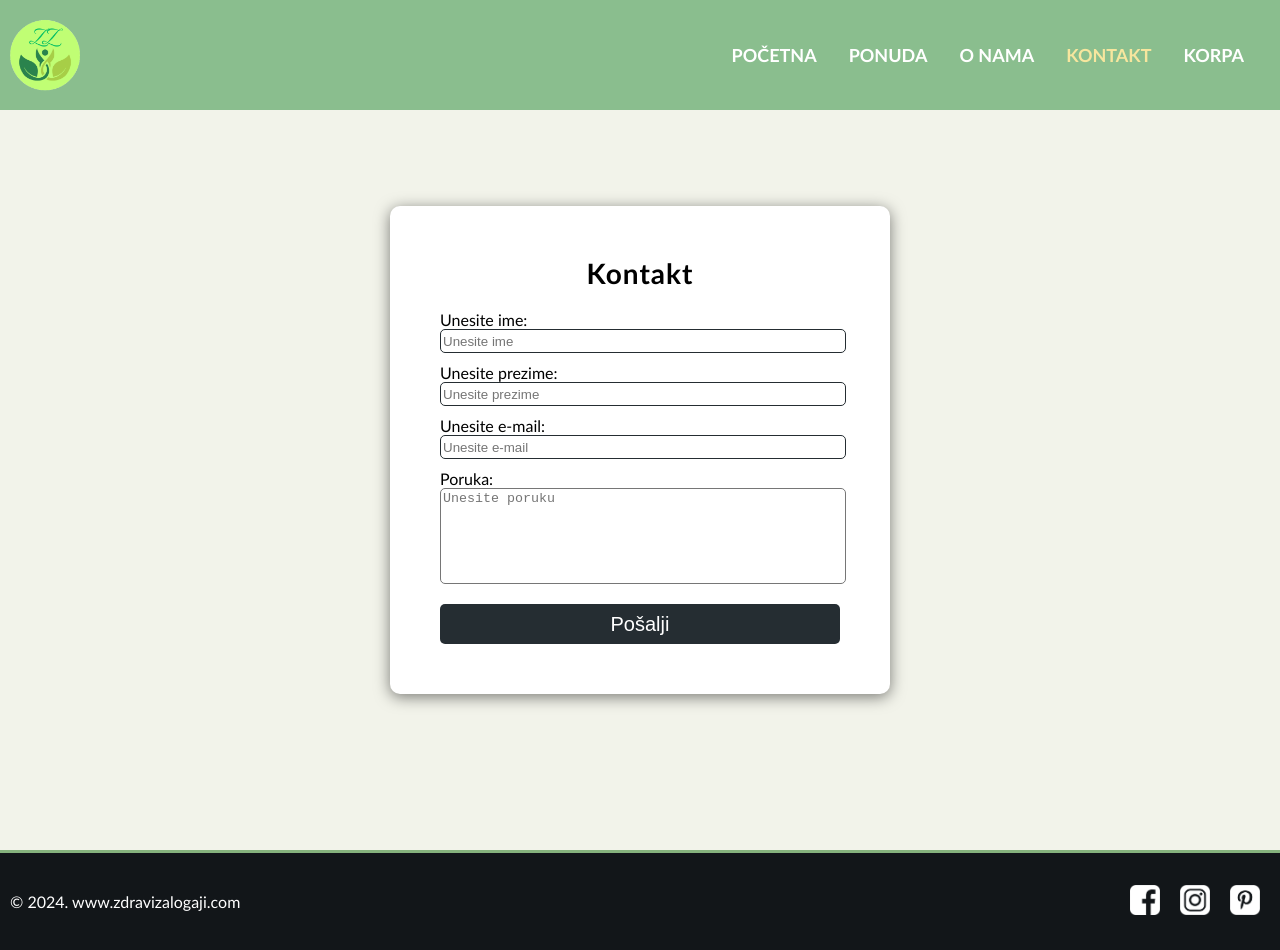
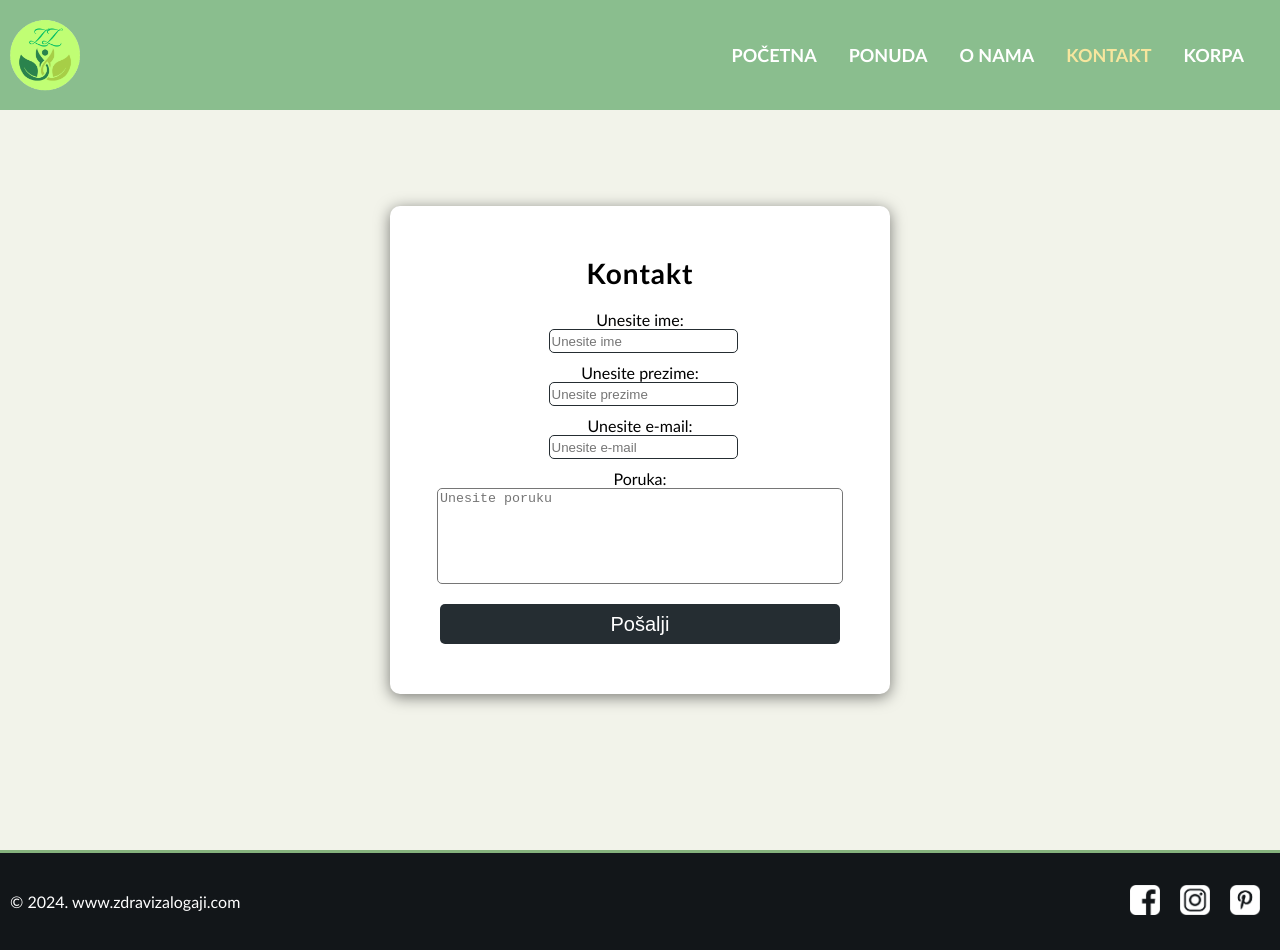
Before and after one commit to TkeMaa/React-2, a React (Create React App) app: page /contact in a window 1280 px wide. Built offline with nearby package versions, Linux system fonts and the light colour scheme.

Commit message:
contact bug fix

```diff
--- a/src/pages/Kontakt.js
+++ b/src/pages/Kontakt.js
@@ -33,10 +33,12 @@ function Kontakt() {
       validationErrors.lastName = "Prezime je obavezno";
     }
 
-    if (!formData.firstName.trim()) {
+    if (!formData.email.trim()) {
       validationErrors.email = "Email je obavezan";
-    } else if (!/\S+@\S+\S+/.test(formData.email)) {
+    } else if (!/^[\w-\.]+@([\w-]+\.)+[\w-]{2,4}$/.test(formData.email)) {
       validationErrors.email = "Email neispravan";
+    } else {
+      validationErrors.email = "";
     }
 
     if (Object.keys(validationErrors).length > 0) {
@@ -47,17 +49,15 @@ function Kontakt() {
         Ime: ${formData.firstName}
         Prezime: ${formData.lastName}
         Email: ${formData.email}
-        Poruka: ${formData.message}
       `);
       /* Resetuj podatke */
-      /*
       setFormData({
         firstName: '',
         lastName: '',
         email: '',
         message: ''
       });
-      */
+      window.location.reload();
     }
   }
 
--- a/src/styles/Kontakt.css
+++ b/src/styles/Kontakt.css
@@ -21,6 +21,7 @@
     box-shadow: 0px 3px 15px rgba(0, 0, 0, 0.5);
     display: grid;
     grid-template-columns: 100%;
+    justify-items: center;
     border-radius: 10px;
     background-color: #ffffff;
     padding: 50px;
@@ -29,7 +30,7 @@
 }
 
 .contact form .input-box .field{
-    text-align: center;
+    text-align: left;
     border-radius: 5px;
     height: 20px;
     width: 100%;
```
